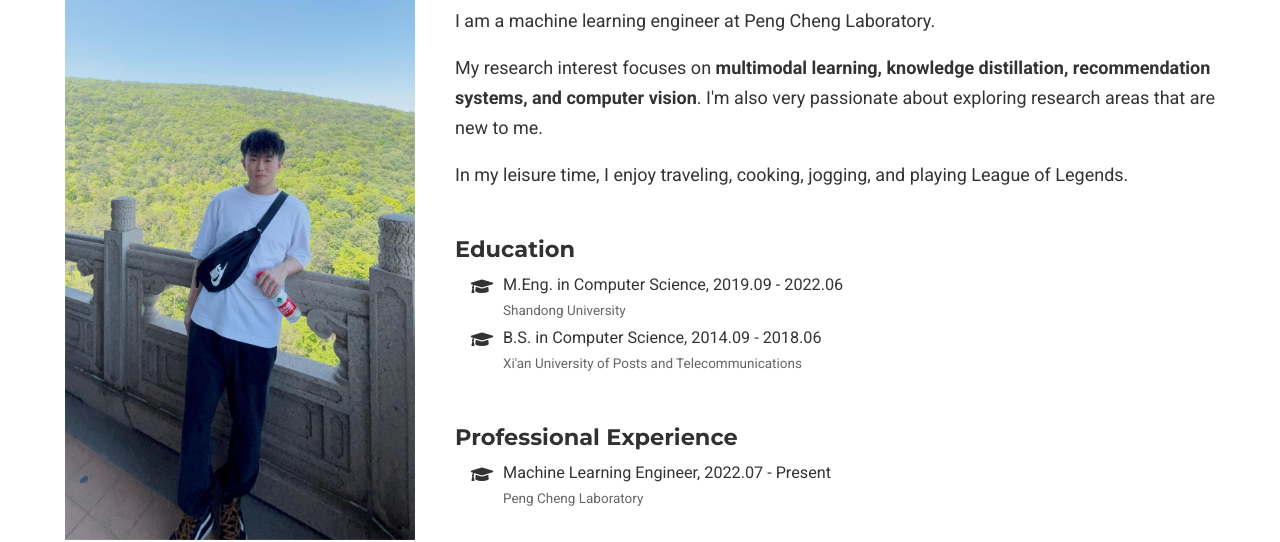
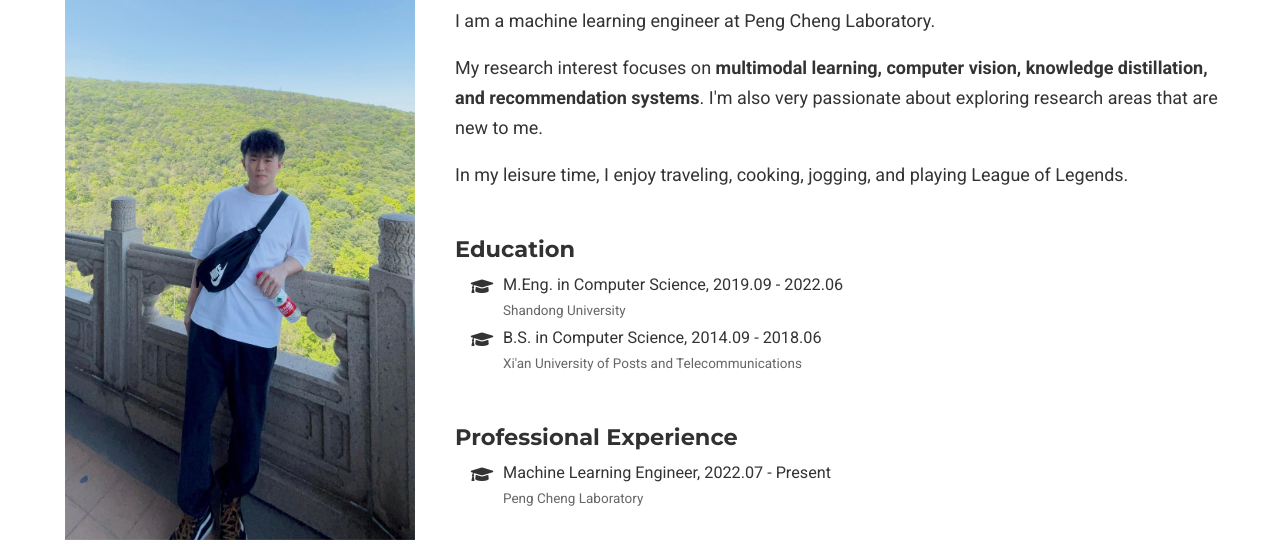
Before and after one commit to Tom-1126/Tom-1126.github.io, a plain HTML site: page index.html in a window 1280 px wide. Shown: the part 192-734 px from the top of the page. Drawn offline with nearby package versions, Linux system fonts and the light colour scheme; some packages are replaced by stand-ins of ours; no server answers; some icons are missing.

Commit message:
Update index.html

```diff
--- a/index.html
+++ b/index.html
@@ -152,7 +152,7 @@
         <h1>Biography</h1>
         <p>I am a machine learning engineer at Peng Cheng Laboratory.
         <p>
-          My research interest focuses on <strong>multimodal learning, knowledge distillation, recommendation systems, and computer vision</strong>. I'm also very passionate about exploring research areas that are new to me.
+          My research interest focuses on <strong>multimodal learning, computer vision, knowledge distillation, and recommendation systems</strong>. I'm also very passionate about exploring research areas that are new to me.
           <!-- I am also interested in model debias including robustness, generalization, etc. I believe that the joint learning of vision and language offers mutual benefits! -->
         </p>
         <p>In my leisure time, I enjoy traveling, cooking, jogging, and playing League of Legends.</p>
```
